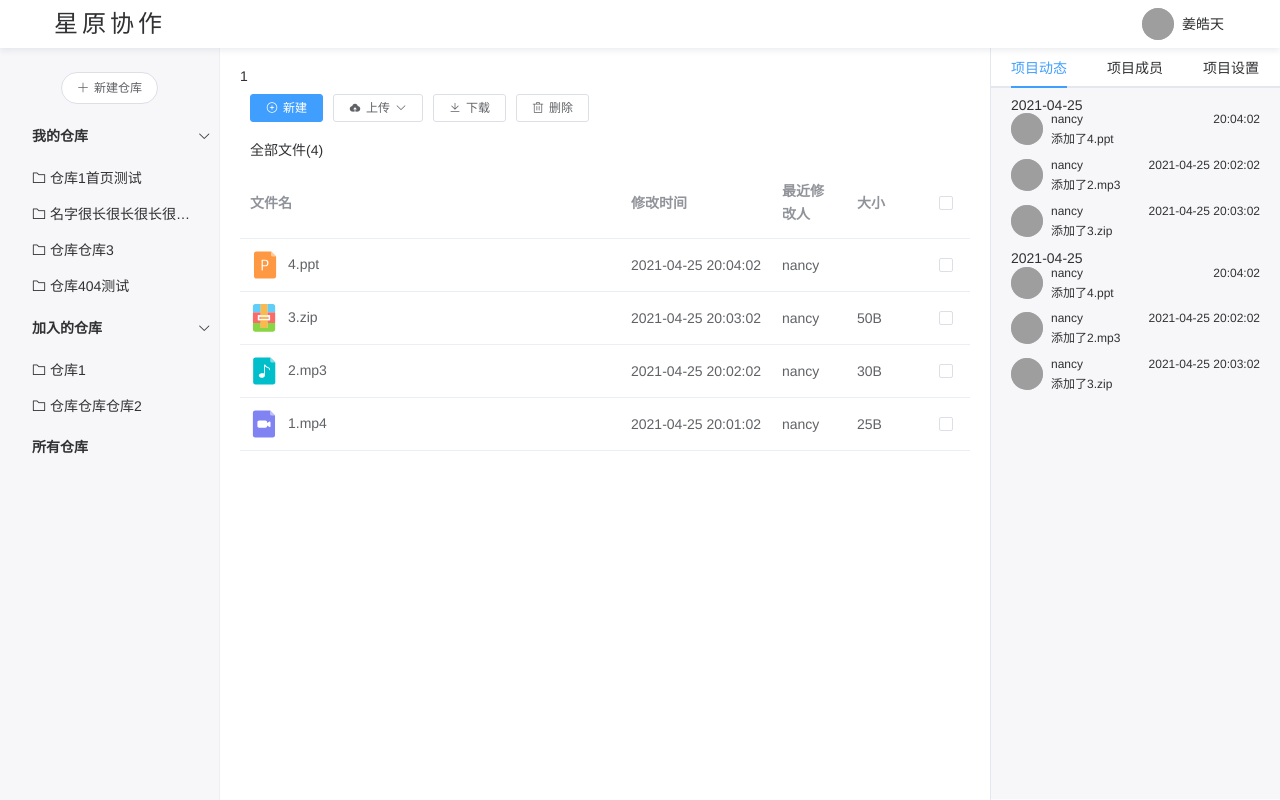
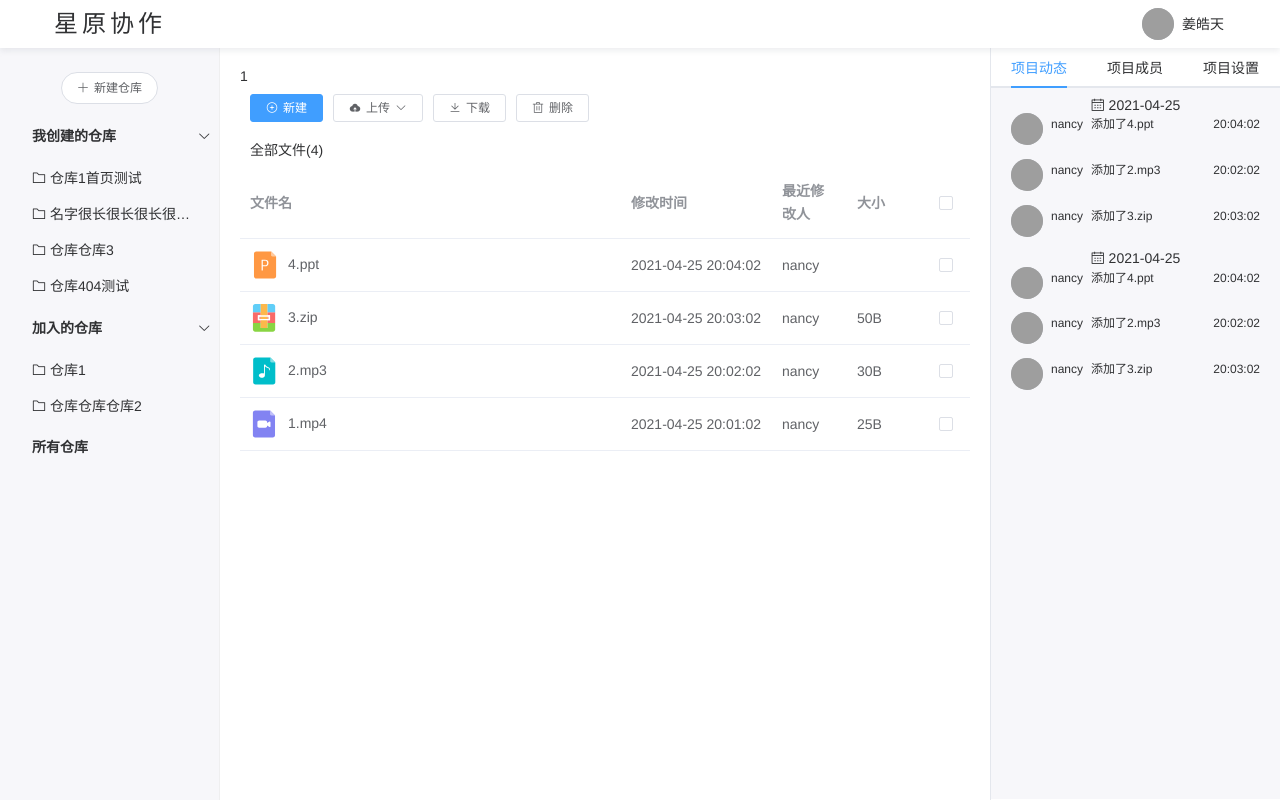
Before and after one commit to jianghaotian/Graduation-Project, a Vue app in the folder frontend/: page /repository/1 in a window 1280 px wide. Built offline with nearby package versions, Linux system fonts and the light colour scheme; grey boxes are pictures that could not be loaded.

Commit message:
样式修改

```diff
--- a/frontend/src/views/layout/components/Aside.vue
+++ b/frontend/src/views/layout/components/Aside.vue
@@ -5,7 +5,7 @@
     </div>
     <div class="repositories">
       <el-collapse :value="['1', '2']">
-        <el-collapse-item title="我的仓库" name="1">
+        <el-collapse-item title="我创建的仓库" name="1">
           <div class="repo-list">
             <router-link to="/" class="item">
               <i class="el-icon-folder"></i>
@@ -49,7 +49,7 @@
     >
       <el-form :model="repository" :rules="rules" ref="repository">
         <el-form-item label="仓库名称" size="mini" prop="name" label-width="100px">
-          <el-input v-model="repository.name" maxlength="32" show-word-limit></el-input>
+          <el-input v-model="repository.name" maxlength="20" show-word-limit style="width: 100%"></el-input>
         </el-form-item>
         <el-form-item type="text" label="仓库描述" size="mini" label-width="100px">
           <el-input type="textarea" v-model="repository.desc" maxlength="128" show-word-limit></el-input>
--- a/frontend/src/views/repositories/index.vue
+++ b/frontend/src/views/repositories/index.vue
@@ -2,6 +2,22 @@
   <div class="repositories">
     <div class="allin">
       <div class="allProject">
+        <p>我创建的仓库</p>
+        <div class="project" v-for="nav in navList" :key="'nav' + nav.path">
+          <router-link class="link" :to="nav.path">
+            <p class="title">{{ nav.title }}</p>
+            <p class="desc"></p>
+            <p class="remark">
+              <span>
+                由"
+                <i>{{ nav.name }}</i>
+                "创建
+              </span>
+              <span>{{ nav.date }}</span>
+            </p>
+          </router-link>
+        </div>
+        <p>我加入的仓库</p>
         <div class="project" v-for="nav in navList" :key="'nav' + nav.path">
           <router-link class="link" :to="nav.path">
             <p class="title">{{ nav.title }}</p>
--- a/frontend/src/views/repository/index.vue
+++ b/frontend/src/views/repository/index.vue
@@ -26,7 +26,7 @@
           <el-button size="mini" icon="el-icon-download" style="margin-left: 10px">下载</el-button>
           <el-button size="mini" icon="el-icon-delete" style="margin-left: 10px">删除</el-button>
         </el-row>
-        <el-row style="padding: 10px">全部文件({{ content.length }})</el-row>
+        <el-row style="padding: 10px" v-if="this.$route.params.id">全部文件({{ content.length }})</el-row>
         <div>
           <el-table
             ref="table"
@@ -74,7 +74,9 @@
           <el-tab-pane label="项目动态" name="MainFirst" style="height: 100%">
             <div class="dynamics">
               <div v-for="time in operationsHistory" :key="time.id">
-                <span class="name">{{ time.time }}</span>
+                <div class="date">
+                  <span><i class="el-icon-date"></i> {{ time.time }}</span>
+                </div>
                 <div v-for="item in time.children" :key="item.id" class="box-card">
                   <el-avatar :size="32" src="https://empty">
                     <img src="@/assets/images/default-user.png" />
@@ -146,9 +148,9 @@ export default {
             id: '1',
             time: '2021-04-25',
             children: [
-              { id: '1-1', operations: '添加了1.xlsx', name: 'nancy', time: '2021-04-25 20:01:02' },
-              { id: '1-2', operations: '添加了2.txt', name: 'nancy', time: '2021-04-25 20:02:02' },
-              { id: '1-3', operations: '添加了3', name: 'nancy', time: '2021-03-25 20:04:02' }
+              { id: '1-1', operations: '添加了1.xlsx', name: 'nancy', time: '20:01:02' },
+              { id: '1-2', operations: '添加了2.txt', name: 'nancy', time: '20:02:02' },
+              { id: '1-3', operations: '添加了3', name: 'nancy', time: '20:04:02' }
             ]
           }
         ]
@@ -171,8 +173,8 @@ export default {
             time: '2021-04-25',
             children: [
               { id: '4-1', operations: '添加了4.ppt', name: 'nancy', time: '20:04:02' },
-              { id: '4-2', operations: '添加了2.mp3', name: 'nancy', time: '2021-04-25 20:02:02' },
-              { id: '4-3', operations: '添加了3.zip', name: 'nancy', time: '2021-04-25 20:03:02' }
+              { id: '4-2', operations: '添加了2.mp3', name: 'nancy', time: '20:02:02' },
+              { id: '4-3', operations: '添加了3.zip', name: 'nancy', time: '20:03:02' }
             ]
           },
           {
@@ -180,8 +182,8 @@ export default {
             time: '2021-04-25',
             children: [
               { id: '3-1', operations: '添加了4.ppt', name: 'nancy', time: '20:04:02' },
-              { id: '3-2', operations: '添加了2.mp3', name: 'nancy', time: '2021-04-25 20:02:02' },
-              { id: '3-3', operations: '添加了3.zip', name: 'nancy', time: '2021-04-25 20:03:02' }
+              { id: '3-2', operations: '添加了2.mp3', name: 'nancy', time: '20:02:02' },
+              { id: '3-3', operations: '添加了3.zip', name: 'nancy', time: '20:03:02' }
             ]
           }
         ]
@@ -301,6 +303,11 @@ export default {
       padding: 10px 20px 0;
       background-color: #f7f7fa;
       overflow-y: auto;
+      .date {
+        width: 100%;
+        display: flex;
+        justify-content: center;
+      }
       .box-card {
         width: 100%;
         position: relative;
@@ -308,17 +315,17 @@ export default {
         margin-bottom: 10px;
         .name {
           position: absolute;
-          top: 0;
+          top: 5px;
           left: 40px;
         }
         .operations {
           position: absolute;
-          top: 20px;
-          left: 40px;
+          top: 5px;
+          left: 80px;
         }
         .time {
           position: absolute;
-          top: 0;
+          top: 5px;
           right: 0;
         }
       }
```
